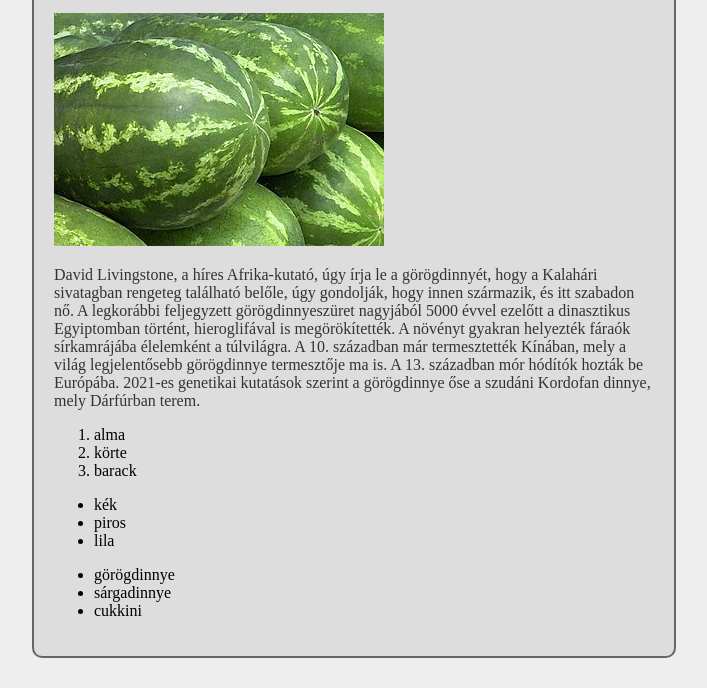
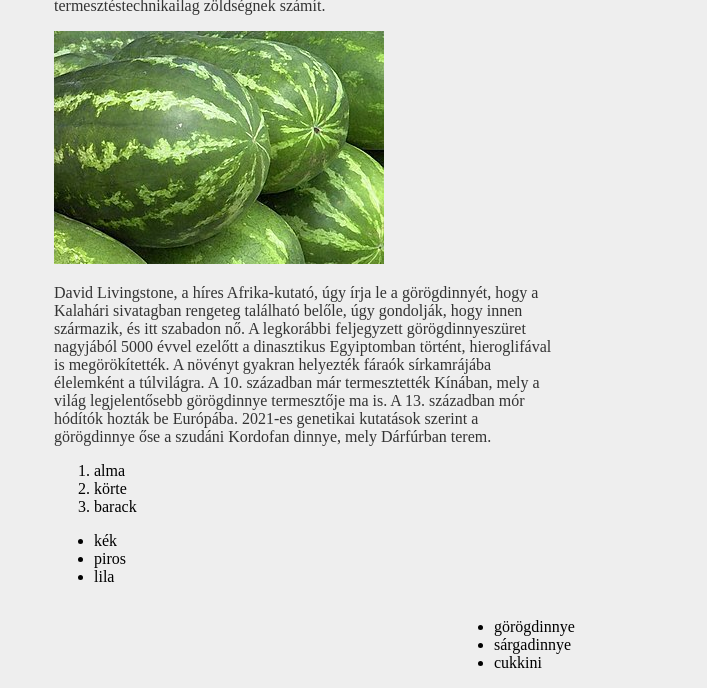
Before and after one commit to Attila135/2025-10-06, a plain HTML site: page index.html in a window 1280 px wide. Shown: the part 189-877 px from the top of the page, without its empty margins (286-993 px from the left). Drawn offline with Linux system fonts and the light colour scheme.

Commit message:
Update style.css

```diff
--- a/style.css
+++ b/style.css
@@ -22,3 +22,17 @@ img {
     border-radius: 10px;
     margin: 30px auto;
 }
+
+.content {
+    width: 500px;
+    float: left;
+}
+
+.clear {
+    clear: both;
+}
+
+.sidebar {
+    width: 200px;
+    float: right;
+}
```
